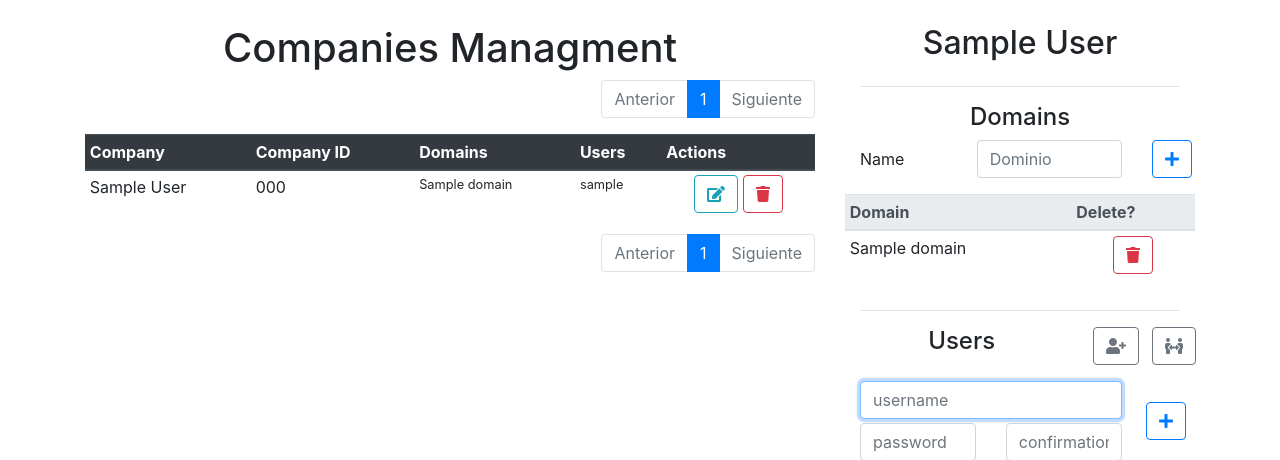
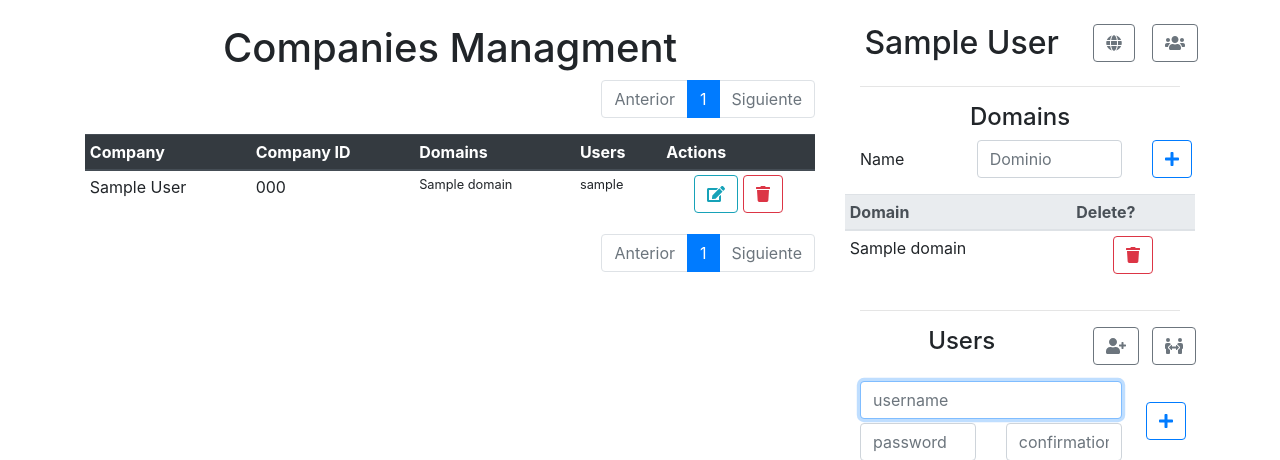
Before and after one commit to ensarman/mailapi, a Django app: page /sys_users/company/1 in a window 1280 px wide. Shown: the part 56-516 px from the top of the page. Run offline with Django 3.2, Linux system fonts and the light colour scheme; a user stored in the database is signed in; tables that the repository leaves empty hold one stand-in row (values such as "Sample post"); some libraries are stand-ins or nearby versions.

Commit message:
agregando botoncitos

```diff
--- a/sys_users/views.py
+++ b/sys_users/views.py
@@ -1,6 +1,5 @@
 from django.contrib.auth.views import LoginView
 from django.contrib.auth.mixins import LoginRequiredMixin
-from django.contrib.auth.forms import UserCreationForm
 
 from django.contrib.admin.views.decorators import staff_member_required
 from django.views.generic import ListView
@@ -11,6 +10,7 @@ from django.urls import reverse_lazy
 from .models import Company, DomainAdmin
 from .forms import CreateUserForm
 from virtual.forms import DomainForm
+from virtual.models import Domain
 
 # Create your views here.
 
--- a/templates/sys_users/company_list.html
+++ b/templates/sys_users/company_list.html
@@ -47,8 +47,18 @@
         <div class="col-lg-4">
           <div class="container-fluid">
             <div class="row">
-              <div class="col-12">
+              <div class="col-8">
                 <h2 class='text-center'>{{ company }}</h2>
+              </div>
+              <div class="col-2">
+                <button class="btn btn-outline-secondary">
+                  <i class="fas fa-globe"></i>
+                </button>
+              </div>
+              <div class="col-2">
+                <button class="btn btn-outline-secondary">
+                  <i class="fas fa-users"></i>
+                </button>
               </div>
             </div>
             <hr/>
@@ -111,6 +121,7 @@
               </div>
             </div>
             <form id="new-user-form" class="row mt-3" action="" method="post">
+              {% csrf_token %}
               <div class="col-10">
                 <div class="row">
                   <div class="col-12">{{ user_form.username }}</div>
```
